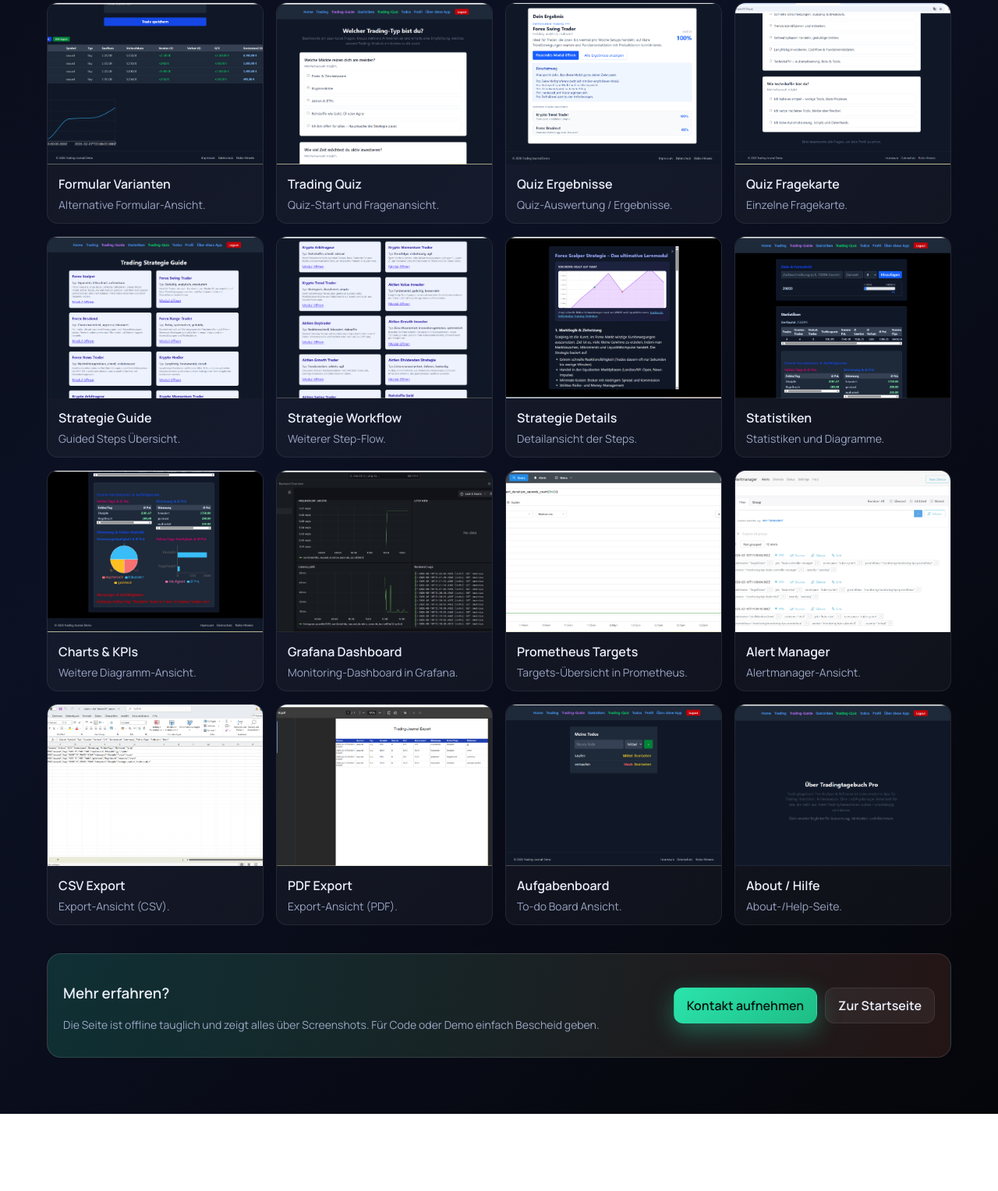
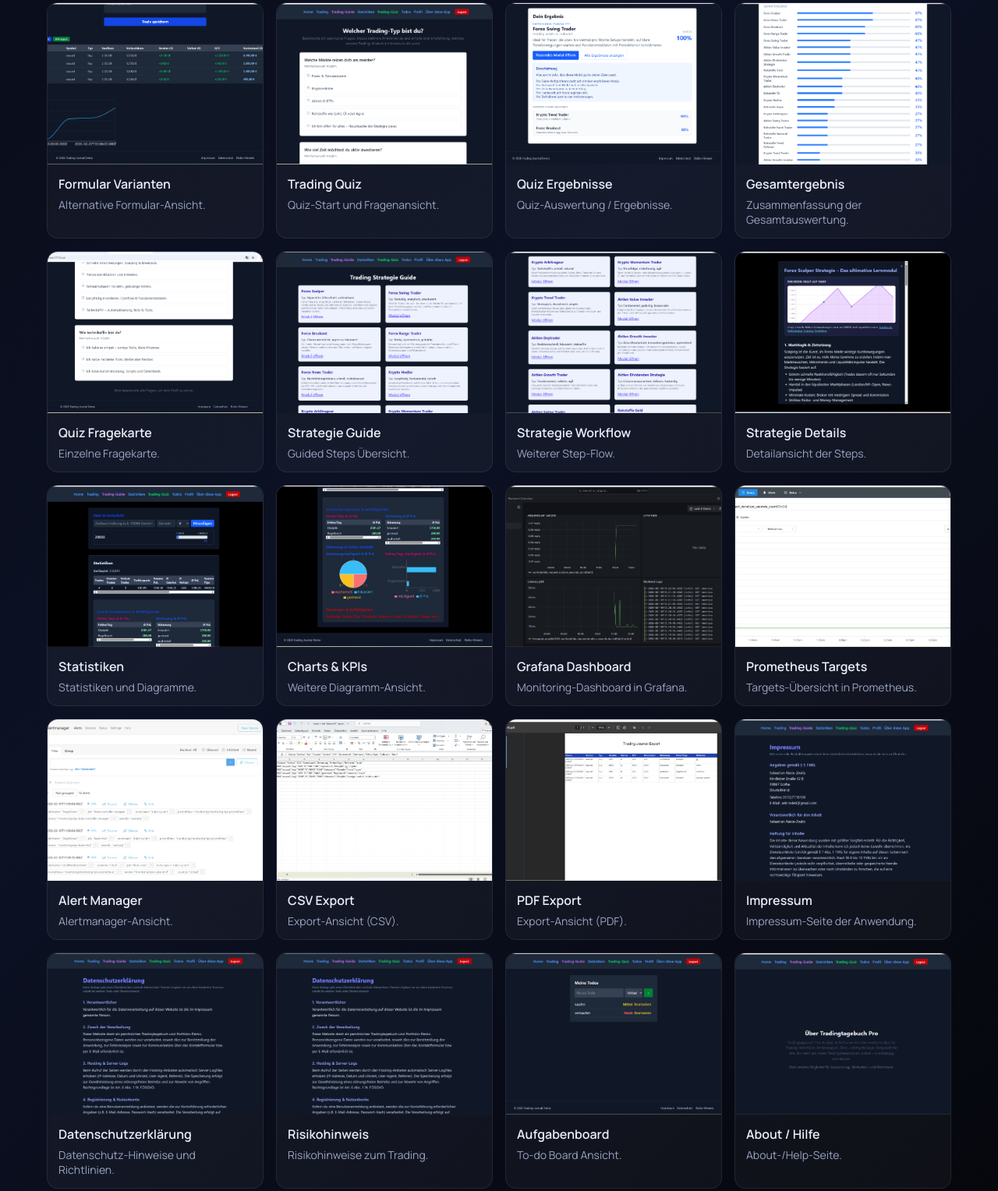
Before and after one commit to sebriede6/sebriede6.github.io, a plain HTML site: page projekt-showcase.html in a window 1280 px wide. Shown: the part 1902-3430 px from the top of the page at 78% size. Before the commit the page ends 3331 px from the top, so only its background shows below. Drawn offline with Linux system fonts and the light colour scheme.

Commit message:
showcase angepasst

```diff
--- a/js/project-showcase.js
+++ b/js/project-showcase.js
@@ -55,6 +55,11 @@ const screenshots = [
     desc: 'Quiz-Auswertung / Ergebnisse.',
   },
   {
+    file: 'gesamtergebnis.png',
+    title: 'Gesamtergebnis',
+    desc: 'Zusammenfassung der Gesamtauswertung.',
+  },
+  {
     file: 'trading-quiz3.png',
     title: 'Quiz Fragekarte',
     desc: 'Einzelne Fragekarte.',
@@ -108,6 +113,21 @@ const screenshots = [
     file: 'pdf-export.png',
     title: 'PDF Export',
     desc: 'Export-Ansicht (PDF).',
+  },
+  {
+    file: 'impressum.png',
+    title: 'Impressum',
+    desc: 'Impressum-Seite der Anwendung.',
+  },
+  {
+    file: 'datenschutzerklärung.png',
+    title: 'Datenschutzerklärung',
+    desc: 'Datenschutz-Hinweise und Richtlinien.',
+  },
+  {
+    file: 'risikohinweis.png',
+    title: 'Risikohinweis',
+    desc: 'Risikohinweise zum Trading.',
   },
   {
     file: 'todos.png',
--- a/styles/project-showcase.css
+++ b/styles/project-showcase.css
@@ -229,6 +229,7 @@ a {
   aspect-ratio: 4 / 3;
   overflow: hidden;
   background: #0a0c12;
+  position: relative;
 }
 
 .shot img {
```
Also changed, not shown: images/my-fullstack-app/datenschutzerklärung.png (added), images/my-fullstack-app/gesamtergebnis.png (added), images/my-fullstack-app/impressum.png (added), images/my-fullstack-app/risikohinweis.png (added).
